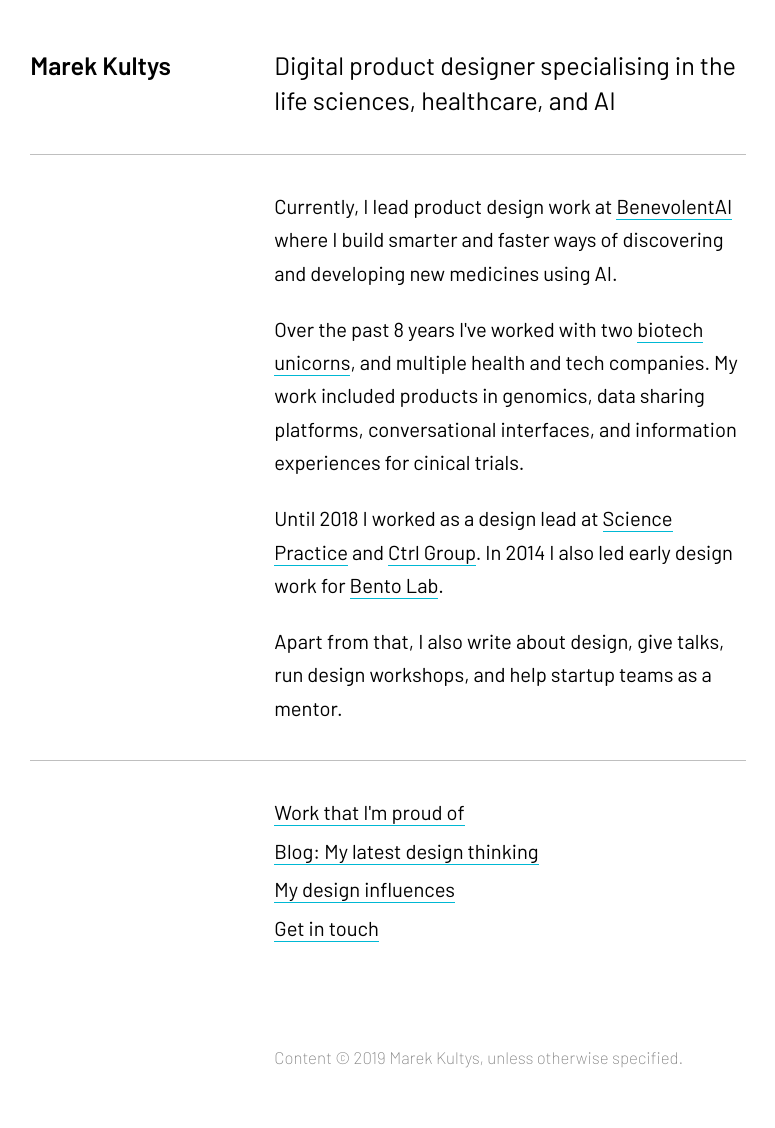
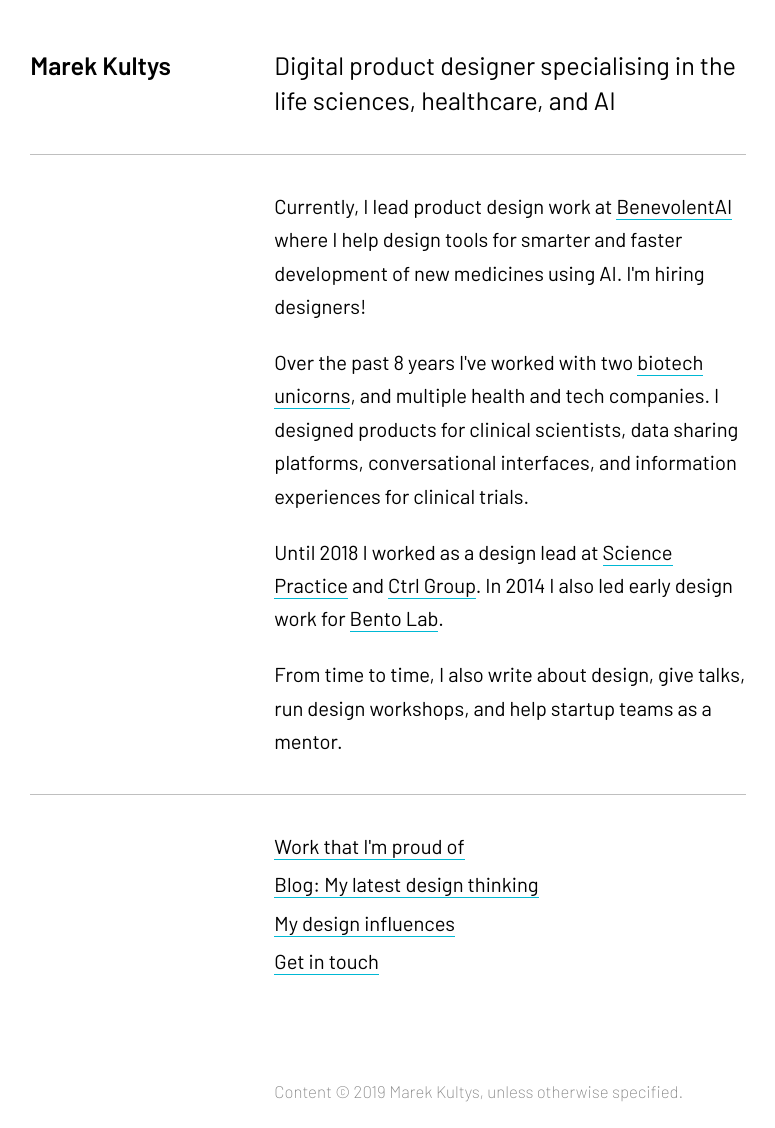
Before and after one commit to marek-kultys/marekkultys.github.io, a Jekyll site: the page built from index.html, in a window 1280 px wide. Shown: the whole page, without its empty margins (252-1027 px from the left). Built offline with Jekyll 4.4.1, drawn with Linux system fonts in a browser that asks for light colours; before the commit the page ends 1094 px from its top, so only the background shows below that.

Commit message:
Copy edits

```diff
--- a/index.html
+++ b/index.html
@@ -7,16 +7,16 @@
    <div class="container">
       <div class="container-two-thirds shift">
          <p>
-            Currently, I lead product design work at <a href="http://benevolent.ai">BenevolentAI</a> where I build smarter and faster ways of discovering and developing new medicines using AI.
+            Currently, I lead product design work at <a href="http://benevolent.ai">BenevolentAI</a> where I help design tools for smarter and faster development of new medicines using AI. I'm hiring designers!
          </p>
          <p>
-            Over the past 8 years I've worked with two <a href="http://benevolent.ai">biotech</a> <a href="http://immunocore.com">unicorns</a>, and multiple health and tech companies. My work included products in genomics, data sharing platforms, conversational interfaces, and information experiences for cinical trials.
+            Over the past 8 years I've worked with two <a href="http://benevolent.ai">biotech</a> <a href="http://immunocore.com">unicorns</a>, and multiple health and tech companies. I designed products for clinical scientists, data sharing platforms, conversational interfaces, and information experiences for clinical trials.
          </p>
          <p>
             Until 2018 I worked as a design lead at <a href="https://www.science-practice.com/teams/bio-design/">Science Practice</a> and <a href="https://www.ctrl-group.com/">Ctrl Group</a>. In 2014 I also led early design work for <a href="https://www.bento.bio/">Bento Lab</a>.
          </p>
          <p>
-            Apart from that, I also write about design, give talks, run design workshops, and help startup teams as a mentor.
+            From time to time, I also write about design, give talks, run design workshops, and help startup teams as a mentor.
          </p>
       </div>
    </div>
```
Also changed, not shown: influences/index.html (+4 -3 lines).
